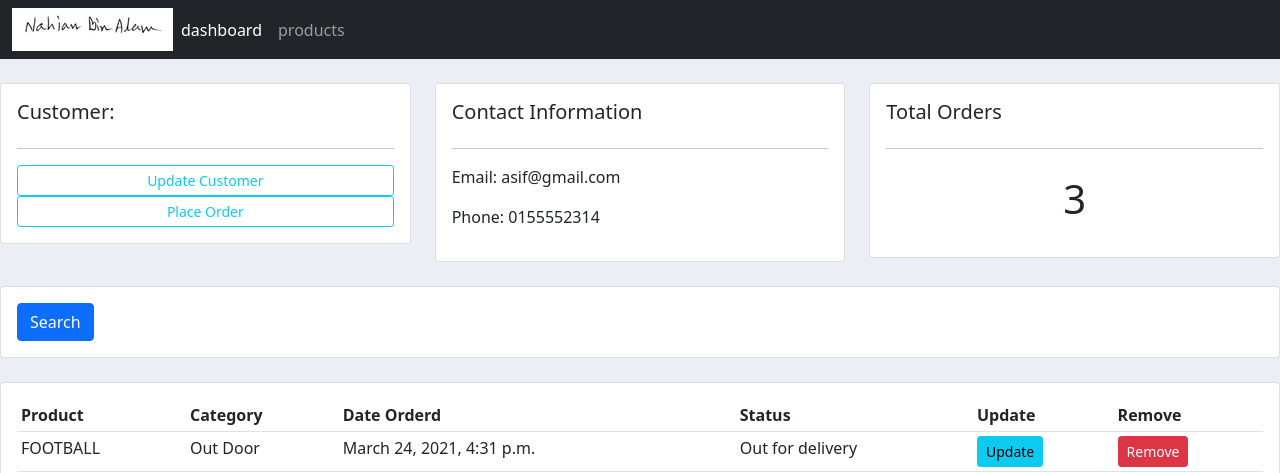
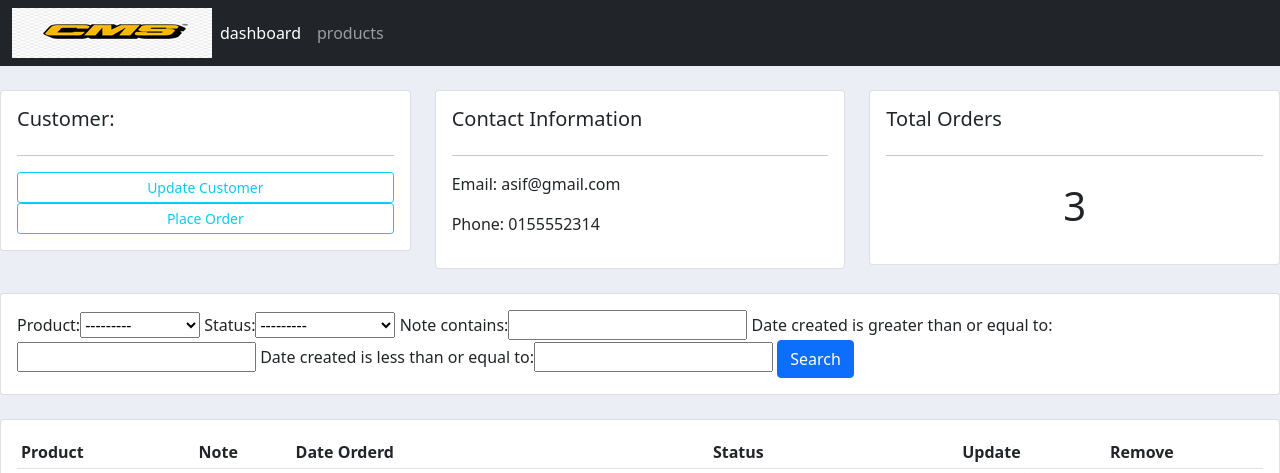
Before and after one commit to NahianBinAlam/crm, a Django app: page /customers/1/ in a window 1280 px wide. Shown: the top 473 px of the page. Run offline with Django 3.2, Linux system fonts and the light colour scheme; data comes from the database, SQL or seed files in the repository; both versions use the stored data as it was after the commit; some libraries are stand-ins or nearby versions.

Commit message:
search filter

```diff
--- /dev/null
+++ b/accounts/filters.py
@@ -0,0 +1,15 @@
+import django_filters
+from django_filters import DateFilter, CharFilter
+
+
+from .models import *
+
+class OrderFilter(django_filters.FilterSet):
+	start_date = DateFilter(field_name= 'date_created', lookup_expr = 'gte')
+	end_date = DateFilter(field_name= 'date_created', lookup_expr = 'lte')
+	note = CharFilter(field_name='note', lookup_expr='icontains')
+
+	class Meta:
+		model = order
+		fields = '__all__'
+		exclude = ['customer', 'date_created']
--- a/accounts/models.py
+++ b/accounts/models.py
@@ -49,3 +49,4 @@ class order(models.Model):
 	product = models.ForeignKey(product, null=True, on_delete= models.SET_NULL)
 	date_created = models.DateTimeField(auto_now_add=True, null=True)
 	status = models.CharField(max_length=200, null=True, choices=STATUS)
+	note = models.CharField(max_length=1000, null=True)
--- a/accounts/templates/accounts/customers.html
+++ b/accounts/templates/accounts/customers.html
@@ -38,10 +38,13 @@
 <div class="row">
 	<div class="col">
 		<div class="card card-body">
+
 			<form method="get">
+				{{myFilter.form}}
 
 		    <button class="btn btn-primary" type="submit">Search</button>
 		  </form>
+
 		</div>
 	</div>
 
@@ -54,7 +57,7 @@
 			<table class="table table-sm">
 				<tr>
 					<th>Product</th>
-					<th>Category</th>
+					<th>Note</th>
 					<th>Date Orderd</th>
 					<th>Status</th>
 					<th>Update</th>
@@ -64,7 +67,7 @@
 
 					<tr>
 						<td>{{order.product}}</td>
-						<td>{{order.product.category}}</td>
+						<td>{{order.note}}</td>
 						<td>{{order.date_created}}</td>
 						<td>{{order.status}}</td>
 						<td><a class="btn btn-sm btn-info" href="{% url 'update_order' order.id %}">Update</a></td>
--- a/accounts/templates/accounts/navbar.html
+++ b/accounts/templates/accounts/navbar.html
@@ -1,7 +1,7 @@
 {% load static %}
 <nav class="navbar navbar-expand-lg navbar-dark bg-dark">
   <div class="container-fluid">
-    <img src="{% static 'images/cms1.jpg'%}">
+    <img src="{% static 'images/cms2.jpg'%}">
     <button class="navbar-toggler" type="button" data-bs-toggle="collapse" data-bs-target="#navbarNav" aria-controls="navbarNav" aria-expanded="false" aria-label="Toggle navigation">
       <span class="navbar-toggler-icon"></span>
     </button>
--- a/accounts/templates/accounts/order_form.html
+++ b/accounts/templates/accounts/order_form.html
@@ -13,6 +13,7 @@
 				{{form}}
 				<hr>
 				{% endfor %}
+				{{form}}
 				<input type="submit" name="Submit">
 			</form>
 
--- a/accounts/views.py
+++ b/accounts/views.py
@@ -3,6 +3,7 @@ from django.http import HttpResponse
 from django.forms import inlineformset_factory
 from .models import *
 from .forms import OrderForm
+from .filters import OrderFilter
 
 def home(request):
 	orders = order.objects.all()
@@ -25,7 +26,11 @@ def customers(request, pk_test):
 	customers = customer.objects.get(id=pk_test)
 	orders = customers.order_set.all()
 	order_count = orders.count()
-	context = {'customer' : customers , 'orders' : orders, 'order_count' : order_count}
+
+	myFilter = OrderFilter(request.GET, queryset=orders)
+	orders = myFilter.qs
+
+	context = {'customer' : customers , 'orders' : orders, 'order_count' : order_count, 'myFilter' : myFilter}
 	return render(request, 'accounts/customers.html', context)
 # Create your views here.
 
```
Also changed, not shown: accounts/migrations/0006_auto_20210326_1816.py (added), db.sqlite3, static/images/cms2.jpg (added).
